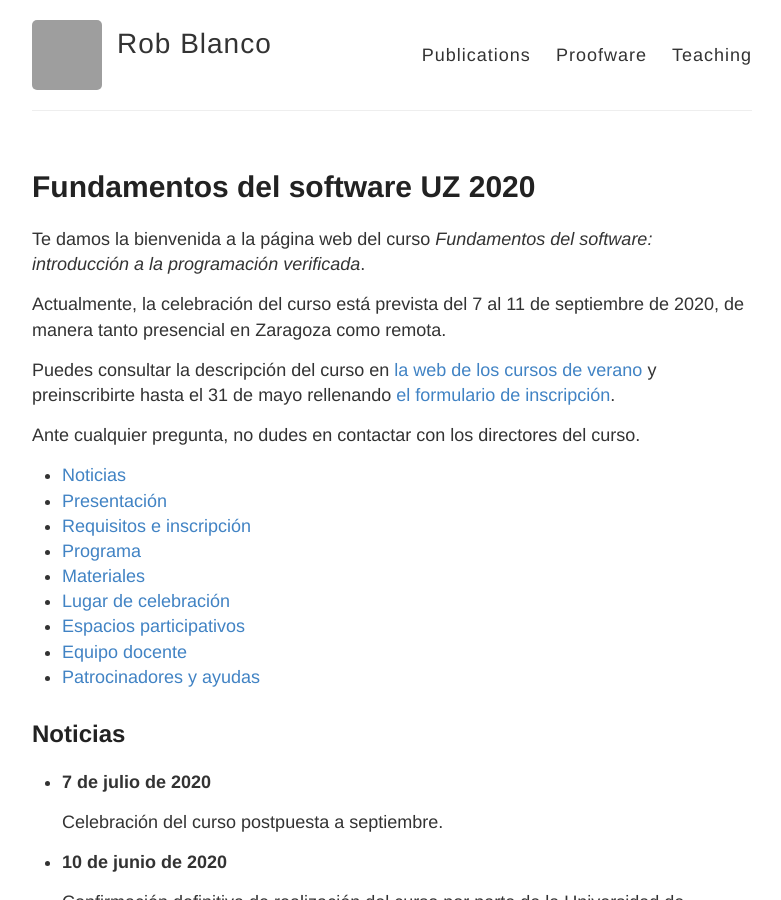
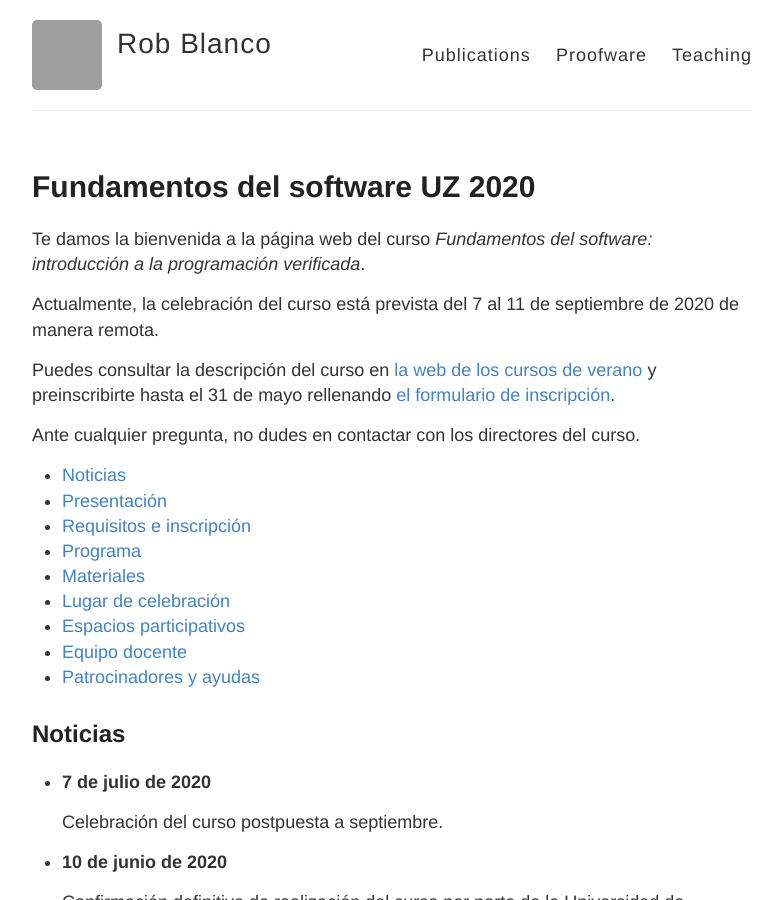
Before and after one commit to robblanco/robblanco.github.io, a Jekyll site: the page built from unizar2020.md, in a window 1280 px wide and 900 px high. Shown: the whole window, without its empty margins (248-1029 px from the left). Built offline with Jekyll 4.4.1, drawn with Linux system fonts in a browser that asks for light colours; grey boxes are pictures that could not be loaded.

Commit message:
Confirm remote-only

```diff
--- a/unizar2020.md
+++ b/unizar2020.md
@@ -8,7 +8,7 @@ Te damos la bienvenida a la página web del curso *Fundamentos del software:
 introducción a la programación verificada*.
 
 Actualmente, la celebración del curso está prevista del 7 al 11 de septiembre
-de 2020, de manera tanto presencial en Zaragoza como remota.
+de 2020 de manera remota.
 
 Puedes consultar la descripción del curso en
 [la web de los cursos de verano](https://cursosextraordinarios.unizar.es/curso/2020/fundamentos-del-software-introduccion-la-programacion-verificada) y preinscribirte hasta el 31 de mayo rellenando
```
